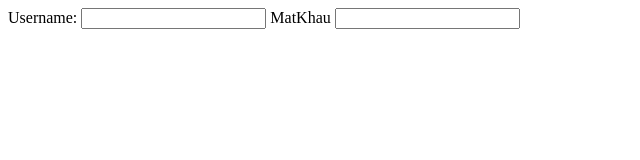
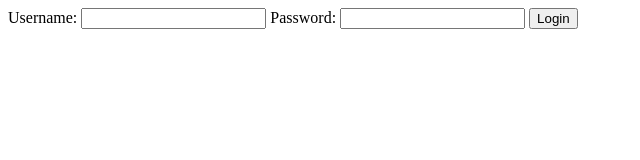
Before and after one commit to NguyenNhuHoai/Uknown-KiemTra, a plain HTML site: page kiemTra/index.html in a window 1280 px wide. Shown: the whole page, without its empty margins (0-640 px from the left). Drawn offline with Linux system fonts and the light colour scheme.

Commit message:
Sua label mat khau thanh password, them nut login

```diff
--- a/kiemTra/index.html
+++ b/kiemTra/index.html
@@ -10,8 +10,9 @@
     <form action="#" method="POST">
         <label for="username" id="username">Username: </label>
         <input type="text" id="txtUsername" value="">
-        <label for="MatKhau" id ="MatKhau">MatKhau</label>
-        <input type="password" id="txtMatKhau" value="">
+        <label for="MatKhau" id ="password">Password:</label>
+        <input type="password" id="txtPassword" value="">
+        <input type="submit" id="btnLogin" value="Login">
     </form>
 </body>
 </html>
```
